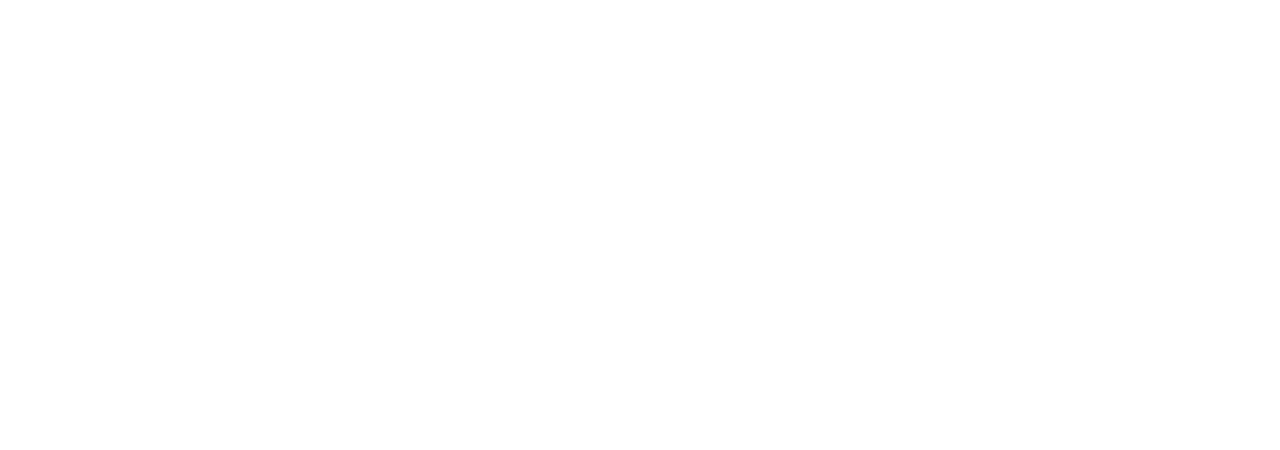
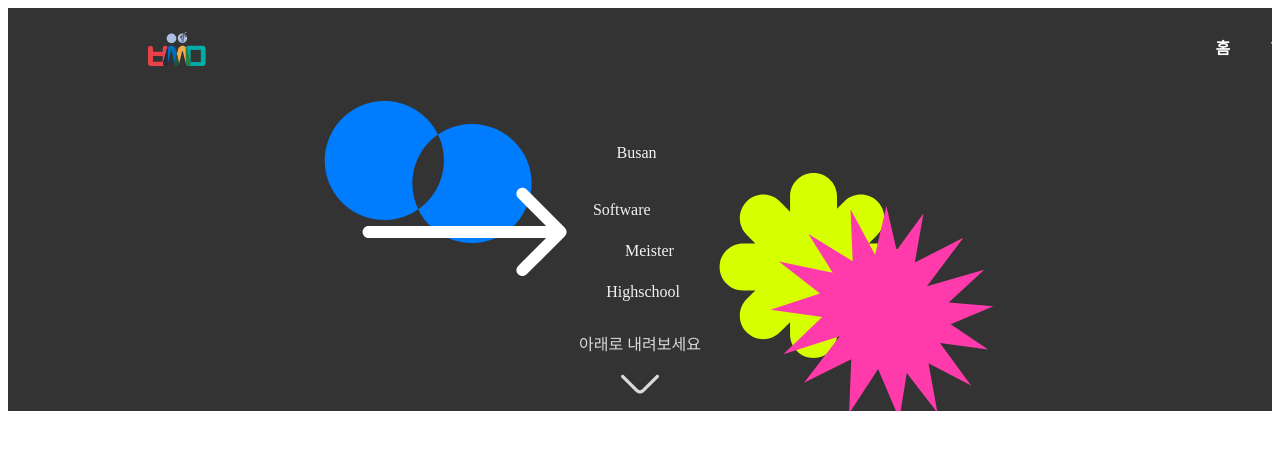
Before and after one commit to Team-INSERT/homepage-frontend, a Next.js app: page /home in a window 1280 px wide. Shown: the top 450 px of the page. Built offline with nearby package versions, Linux system fonts and the light colour scheme.

Commit message:
feat(introduce) : 중간

```diff
--- a/src/app/(client)/home/page.tsx
+++ b/src/app/(client)/home/page.tsx
@@ -1,3 +1,5 @@
+import SchoolIntroduce from "../introduce/page";
+
 export default function Home() {
-  return <></>;
+  return <SchoolIntroduce />;
 }
--- /dev/null
+++ b/src/app/(client)/introduce/_components/SchoolIntroduceMain.tsx
@@ -0,0 +1,98 @@
+import { flex, theme, font } from "@/styles";
+import styled from "styled-components";
+import Exclude from "@/assets/Exclude";
+import Clover from "@/assets/Clover";
+import WhiteArrow from "@/assets/WhiteArrow";
+import Sharp from "@/assets/Sharp";
+import Arrow from "@/assets/Arrow";
+
+const SchoolIntroduceMain = () => {
+  return (
+    <MainSection>
+      <ExcludeImg>
+        <Exclude />
+      </ExcludeImg>
+      <CloverImg>
+        <Clover />
+      </CloverImg>
+      <ArrowImg>
+        <WhiteArrow />
+      </ArrowImg>
+      <SharpImg>
+        <Sharp />
+      </SharpImg>
+      <TitleText>
+        <p>Busan</p>
+        <Software>Software</Software>
+        <Meister>Meister</Meister>
+        <Highschool>Highschool</Highschool>
+      </TitleText>
+      <>
+        <TextGuide>아래로 내려보세요</TextGuide>
+        <Arrow width="56" height="56" rotate="180" fill={theme.grey200} />
+      </>
+    </MainSection>
+  );
+};
+
+export const MainSection = styled.section`
+  ${flex.COLUMN_VERTICAL}
+  background-color: ${theme.grey900};
+  width: 100%;
+  height: 100%;
+  position: relative;
+`;
+
+export const TitleText = styled.div`
+  ${flex.COLUMN_VERTICAL}
+  ${font.ExtraBigTitle}
+  color: ${theme.grey100};
+  padding: 120px 247px 30px 240px;
+  gap: 23px;
+`;
+export const Software = styled.div`
+  margin-right: 40%;
+`;
+export const Meister = styled.div`
+  margin-left: 35%;
+`;
+export const Highschool = styled.div`
+  margin-left: 18%;
+  z-index: 2;
+`;
+
+export const ExcludeImg = styled.div`
+  position: absolute;
+  left: 25%;
+  top: 5%;
+  transform: translateX(-50%);
+  transform: translateY(50%);
+`;
+export const CloverImg = styled.div`
+  position: absolute;
+  right: 29%;
+  top: 17%;
+  transform: translateX(-50%);
+  transform: translateY(50%);
+`;
+export const ArrowImg = styled.div`
+  position: absolute;
+  left: 28%;
+  bottom: 44%;
+  transform: translateX(-50%);
+  transform: translateY(50%);
+`;
+export const SharpImg = styled.div`
+  position: absolute;
+  right: 22%;
+  bottom: 24%;
+  transform: translateX(-50%);
+  transform: translateY(50%);
+`;
+
+export const TextGuide = styled.div`
+  text-align: center;
+  color: ${theme.grey200};
+`;
+
+export default SchoolIntroduceMain;
--- a/src/app/(client)/introduce/page.tsx
+++ b/src/app/(client)/introduce/page.tsx
@@ -1,3 +1,27 @@
-export default function Home() {
-  return <div>소개</div>;
-}
+"use client";
+
+// eslint-disable-next-line import/no-extraneous-dependencies
+import { Swiper, SwiperSlide } from "swiper/react";
+import "swiper/css";
+import SchoolIntroduceMain from "./_components/SchoolIntroduceMain";
+
+// import { Mousewheel } from "swiper/modules";
+
+const SchoolIntroduce = () => {
+  return (
+    <>
+      <Swiper
+        spaceBetween={50}
+        slidesPerView={1}
+        // 페이지가 바뀔떄 적용
+        // onSlideChange={() => console.log("slide change")}
+      >
+        <SwiperSlide>
+          <SchoolIntroduceMain />
+        </SwiperSlide>
+      </Swiper>
+    </>
+  );
+};
+
+export default SchoolIntroduce;
--- /dev/null
+++ b/src/app/(client)/layout.tsx
@@ -0,0 +1,14 @@
+import Header from "@/components/@common/Header/page";
+
+export default function Layout({
+  children,
+}: Readonly<{
+  children: React.ReactNode;
+}>) {
+  return (
+    <>
+      <Header />
+      {children}
+    </>
+  );
+}
--- /dev/null
+++ b/src/assets/Clover.tsx
@@ -0,0 +1,21 @@
+const Clover = () => {
+  return (
+    <svg
+      width="186"
+      height="186"
+      viewBox="0 0 186 186"
+      fill="none"
+      xmlns="http://www.w3.org/2000/svg"
+    >
+      <path
+        id="Union"
+        fillRule="evenodd"
+        clipRule="evenodd"
+        d="M94.5561 0.934204C81.5817 0.934204 71.064 11.452 71.064 24.4263V39.6552L60.9035 29.4947C51.7293 20.3205 36.855 20.3205 27.6808 29.4947C18.5065 38.6689 18.5065 53.5433 27.6808 62.7175L36.3735 71.4103H24.08C11.1056 71.4103 0.587891 81.9281 0.587891 94.9024C0.587891 107.877 11.1056 118.394 24.08 118.394H36.3736L27.681 127.087C18.5067 136.261 18.5067 151.136 27.681 160.31C36.8552 169.484 51.7295 169.484 60.9037 160.31L71.064 150.15V162.442C71.064 175.416 81.5817 185.934 94.5561 185.934C107.53 185.934 118.048 175.416 118.048 162.442V153.085L125.273 160.309C134.447 169.484 149.321 169.484 158.495 160.309C167.67 151.135 167.67 136.261 158.495 127.087L149.803 118.394H162.096C175.07 118.394 185.588 107.877 185.588 94.9024C185.588 81.9281 175.07 71.4103 162.096 71.4103H149.803L158.496 62.7179C167.67 53.5437 167.67 38.6693 158.496 29.4951C149.321 20.3209 134.447 20.3209 125.273 29.4951L118.048 36.7199V24.4263C118.048 11.452 107.53 0.934204 94.5561 0.934204Z"
+        fill="#D6FF00"
+      />
+    </svg>
+  );
+};
+
+export default Clover;
--- /dev/null
+++ b/src/assets/Exclude.tsx
@@ -0,0 +1,20 @@
+const Exclude = () => {
+  return (
+    <svg
+      xmlns="http://www.w3.org/2000/svg"
+      width="208"
+      height="142"
+      viewBox="0 0 208 142"
+      fill="none"
+    >
+      <path
+        fillRule="evenodd"
+        clipRule="evenodd"
+        d="M96.3493 112.222C112.774 140.671 149.2 150.391 177.709 133.931C206.217 117.472 216.013 81.0663 199.588 52.6173C183.163 24.1684 146.737 14.4489 118.228 30.9083C116.777 31.7464 115.374 32.6362 114.02 33.5741C113.391 32.2765 112.711 30.9922 111.979 29.7238C95.5538 1.27484 59.128 -8.44461 30.6194 8.01479C2.11092 24.4742 -7.6847 60.8796 8.74031 89.3286C25.1653 117.778 61.5911 127.497 90.0997 111.038C91.5513 110.199 92.9544 109.31 94.308 108.372C94.9367 109.669 95.6169 110.954 96.3493 112.222ZM94.308 108.372C81.553 82.0483 89.9756 50.2334 114.02 33.5741C126.775 59.8976 118.353 91.7125 94.308 108.372Z"
+        fill="#007CFF"
+      />
+    </svg>
+  );
+};
+
+export default Exclude;
--- /dev/null
+++ b/src/assets/Sharp.tsx
@@ -0,0 +1,21 @@
+const Sharp = () => {
+  return (
+    <svg
+      width="224"
+      height="214"
+      viewBox="0 0 224 214"
+      fill="none"
+      xmlns="http://www.w3.org/2000/svg"
+    >
+      <path
+        id="Union"
+        fillRule="evenodd"
+        clipRule="evenodd"
+        d="M34.0163 177.692L69.7443 131.22L13.315 149.262L52.1388 111.939L0.588379 104.783L49.9841 88.4848L8.8983 56.5442L62.7625 67.7121L38.3764 29.0892L82.6872 56.3618L80.5194 4.30944L105.106 49.6545L116.388 0.934204L126.661 45.2988L153.465 8.51178L144.854 57.4059L193.354 32.6407L156.939 81.2775L214.22 64.6485L178.714 97.4997L223.405 101.179L180.64 119.317L218.106 144.499L169.911 137.937L201.071 180.481L158.532 158.192L167.468 207.755L136.78 168.028L129.349 213.934L108.086 163.937L79.1095 208.529L81.2218 154.343L34.0163 177.692Z"
+        fill="#FF3BAB"
+      />
+    </svg>
+  );
+};
+
+export default Sharp;
--- /dev/null
+++ b/src/assets/WhiteArrow.tsx
@@ -0,0 +1,19 @@
+const WhiteArrow = () => {
+  return (
+    <svg
+      width="205"
+      height="90"
+      viewBox="0 0 205 90"
+      fill="none"
+      xmlns="http://www.w3.org/2000/svg"
+    >
+      <path
+        id="Arrow 3"
+        d="M6.58838 38.9342C3.27467 38.9342 0.588379 41.6205 0.588379 44.9342C0.588379 48.2479 3.27467 50.9342 6.58838 50.9342L6.58838 38.9342ZM202.831 49.1768C205.174 46.8337 205.174 43.0347 202.831 40.6916L164.647 2.5078C162.304 0.16465 158.505 0.16465 156.162 2.5078C153.819 4.85094 153.819 8.64993 156.162 10.9931L190.103 44.9342L156.162 78.8753C153.819 81.2185 153.819 85.0175 156.162 87.3606C158.505 89.7038 162.304 89.7038 164.647 87.3606L202.831 49.1768ZM6.58838 50.9342L198.588 50.9342V38.9342L6.58838 38.9342L6.58838 50.9342Z"
+        fill="white"
+      />
+    </svg>
+  );
+};
+
+export default WhiteArrow;
--- a/src/components/@common/Header/style.ts
+++ b/src/components/@common/Header/style.ts
@@ -7,6 +7,7 @@
   width: 100%;
   position: fixed;
   padding: 15px 140px 15px 140px;
+  z-index: 9999;
 
   ${(props) =>
     props.isDarkMode &&
--- a/src/styles/globalStyle.ts
+++ b/src/styles/globalStyle.ts
@@ -80,6 +80,15 @@
     padding: 0;
     cursor: pointer;
   }
+
+  .swiper-wrapper {
+    width: 100%;
+    height: 100vh;
+  }
+
+  .swiper {
+    margin: 0;
+  }
 `;
 
 export default GlobalStyle;
```
Also changed, not shown: src/app/(client)/introduce/_components/IntroduceDepartment.tsx (added, +10 -0 lines), src/app/(client)/introduce/style.ts (added).
